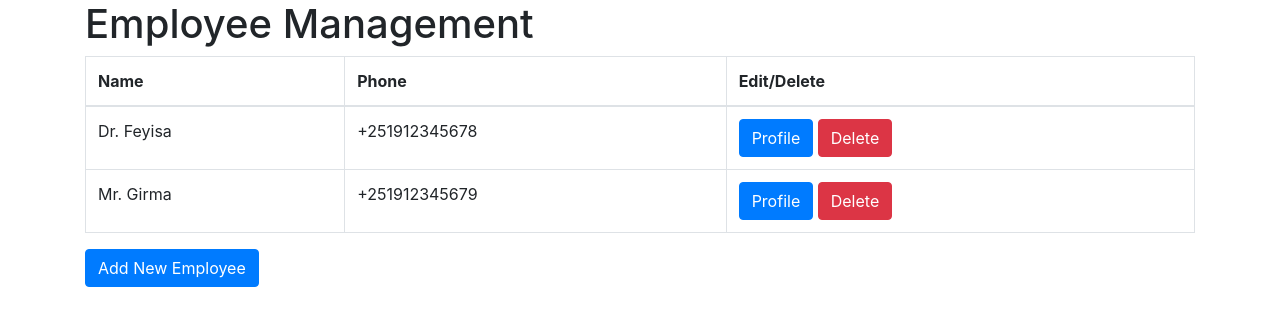
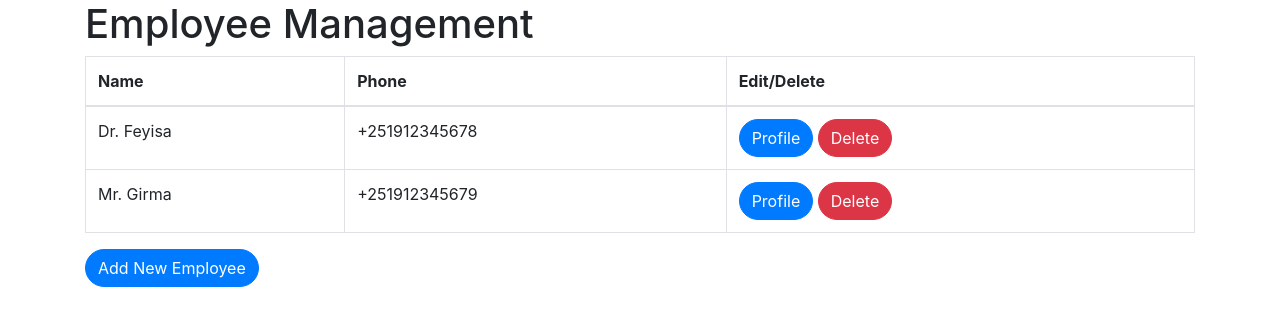
Before and after one commit to matthias22m/Performance-evaluation-system, a Django app: page /employee/ in a window 1280 px wide. Shown: the part 80-406 px from the top of the page. Run offline with Django 5.2, Linux system fonts and the light colour scheme; some libraries are stand-ins or nearby versions.

Commit message:
some change

```diff
--- a/Core/templates/Core/employee.html
+++ b/Core/templates/Core/employee.html
@@ -6,6 +6,11 @@
     <meta name="viewport" content="width=device-width, initial-scale=1.0">
     <title>Employee Management</title>
     <link rel="stylesheet" href="https://stackpath.bootstrapcdn.com/bootstrap/4.5.2/css/bootstrap.min.css">
+    <style>
+        .container .btn {
+            border-radius: 50px;
+        }
+    </style>
 </head>
 <body>
     {% include 'core/navbar.html' %}
--- a/Core/templates/Core/plan.html
+++ b/Core/templates/Core/plan.html
@@ -6,6 +6,11 @@
     <meta name="viewport" content="width=device-width, initial-scale=1.0">
     <title>Plans</title>
     <link rel="stylesheet" href="https://stackpath.bootstrapcdn.com/bootstrap/4.5.2/css/bootstrap.min.css">
+    <style>
+        .container .btn {
+            border-radius: 50px;
+        }
+    </style>
 </head>
 <body>
     {% include 'core/navbar.html' %}
```
